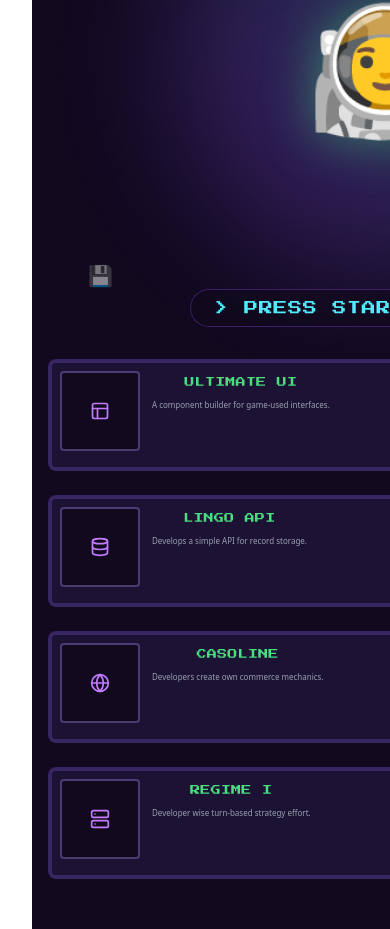
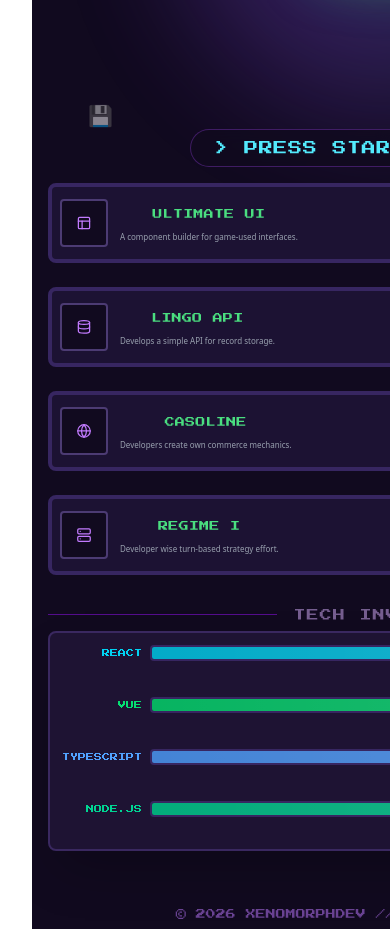
Before and after one commit to alamar1990/xenomorph, a React (Vite) app: page / in a window 390 px wide. Shown: the part 1068-1997 px from the top of the page. Built offline with nearby package versions, Linux system fonts and the light colour scheme.

Commit message:
fix: update responsiveness

```diff
--- a/src/PixelArcade.tsx
+++ b/src/PixelArcade.tsx
@@ -28,7 +28,7 @@ const PixelArcade = () => {
 
   return (
     <div
-      className="min-h-screen bg-[#110a1f] text-white font-pixel relative overflow-x-hidden selection:bg-green-400 selection:text-black">
+      className="min-h-screen w-full bg-[#110a1f] text-white font-pixel relative overflow-x-hidden selection:bg-green-400 selection:text-black">
 
       <div className="fixed inset-0 z-0 pointer-events-none">
         <div
@@ -43,7 +43,8 @@ const PixelArcade = () => {
       <div
         className="fixed inset-0 z-50 pointer-events-none bg-[linear-gradient(rgba(18,16,16,0)_50%,rgba(0,0,0,0.1)_50%)] bg-[length:100%_4px]"/>
 
-      <div className="relative z-10 max-w-7xl mx-auto px-4 py-8 flex flex-col h-full">
+      <div
+        className="relative z-10 w-full max-w-7xl mx-auto px-4 py-4 md:py-8 flex flex-col min-h-screen overflow-hidden">
 
         <header className="flex flex-col items-center mb-12">
           <h1 className="text-4xl md:text-6xl text-center mb-8 tracking-widest uppercase relative group cursor-default">
@@ -74,7 +75,7 @@ const PixelArcade = () => {
           </nav>
         </header>
 
-        <main className="grid grid-cols-1 lg:grid-cols-12 gap-8 mb-16 items-center">
+        <main className="grid grid-cols-1 lg:grid-cols-12 gap-4 md:gap-8 mb-8 md:mb-16 items-center w-full">
 
           <div className="lg:col-span-3 flex flex-col gap-6">
             {leftProjects.map((p, i) => (
@@ -154,11 +155,11 @@ const PixelArcade = () => {
 
 const ArcadeCard = ({project}: { project: { title: string, desc: string, icon: JSX.Element } }) => (
   <div
-    className="group relative bg-[#1c1233] border-4 border-[#372661] hover:border-cyan-400 rounded-lg p-2 flex gap-3 items-start transition-all duration-200 hover:-translate-y-1 hover:shadow-[0_0_15px_rgba(34,211,238,0.3)] cursor-pointer h-28 overflow-hidden">
+    className="group relative bg-[#1c1233] border-4 border-[#372661] hover:border-cyan-400 rounded-lg p-2 flex gap-3 items-center transition-all duration-200 cursor-pointer h-20 md:h-28 overflow-hidden">
 
     <div
-      className="w-20 h-20 bg-[#110a1f] border-2 border-[#4c3b73] shrink-0 rounded flex items-center justify-center group-hover:bg-[#1a1b2e] transition-colors">
-      <div className="text-purple-400 group-hover:text-cyan-300 transition-colors">
+      className="w-12 h-12 md:w-20 md:h-20 bg-[#110a1f] border-2 border-[#4c3b73] shrink-0 rounded flex items-center justify-center">
+      <div className="scale-75 md:scale-100 text-purple-400 group-hover:text-cyan-300">
         {project.icon}
       </div>
     </div>
@@ -185,8 +186,8 @@ const StatItem = ({label, value, color, barColor}: {
   color: string,
   barColor: string
 }) => (
-  <div className="flex items-center gap-3 mb-3 w-full">
-    <div className={`w-30 sm:w-34 text-xs md:text-sm ${color} font-bold text-right shrink-0`}>
+  <div className="flex items-center gap-2 mb-5 w-full">
+    <div className={`w-20 sm:w-34 text-[8px] md:text-sm ${color} font-bold text-right shrink-0`}>
       {label}
     </div>
     <div className="relative flex-1">
```
